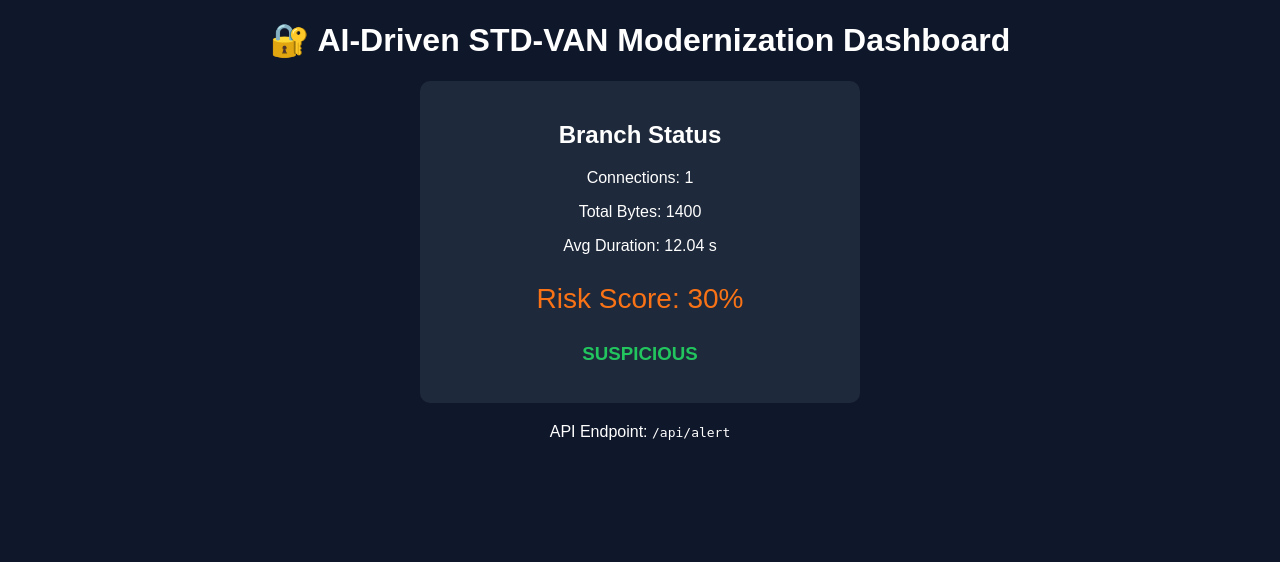
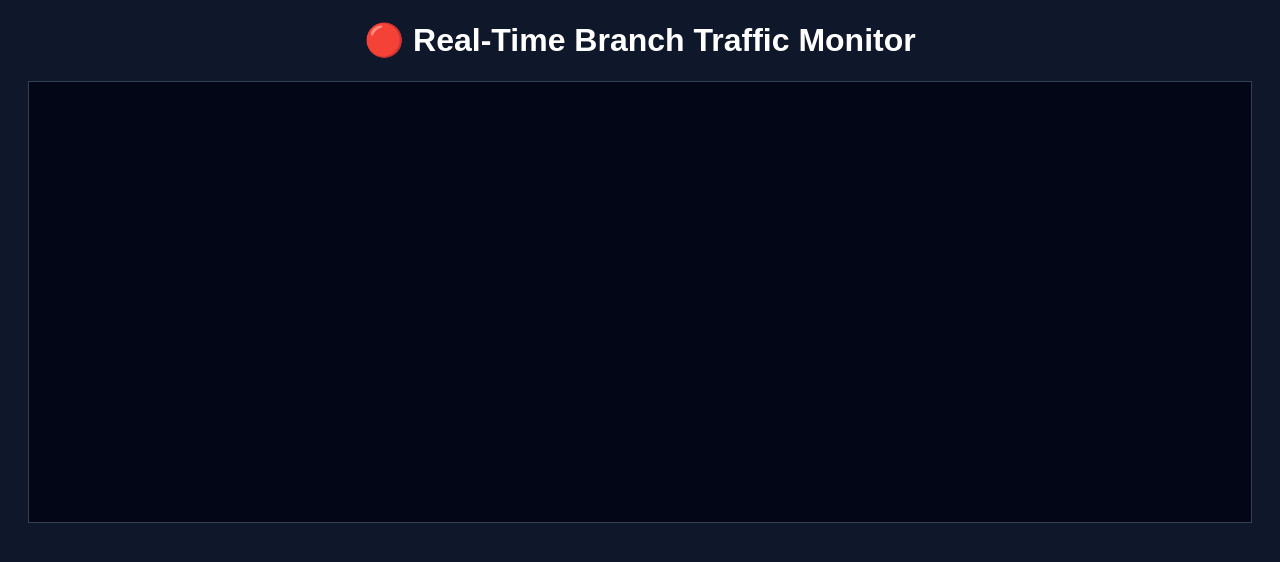
Before and after one commit to Perera1325/stdvan-modernization-lab, a Flask app: page / in a window 1280 px wide. Shown: the top 562 px of the page. Run offline with Flask 3, Linux system fonts and the light colour scheme; data that the repository does not hold is empty.

Commit message:
Day 6: Implemented real-time Zeek telemetry streaming and live SOC dashboard

```diff
--- a/dashboard/app.py
+++ b/dashboard/app.py
@@ -1,60 +1,30 @@
-from flask import Flask, jsonify, render_template
-import pandas as pd
-import os
+from flask import Flask, Response, render_template
+import subprocess
 
 app = Flask(__name__)
 
-REPORT_PATH = "../docs/traffic_report.csv"
+def stream_docker_logs():
+    """
+    Read Zeek logs directly from HQ container in real-time.
+    """
+    cmd = ["docker", "exec", "-i", "hq-core", "tail", "-f", "/conn.log"]
+    process = subprocess.Popen(cmd, stdout=subprocess.PIPE, text=True)
 
-
-def load_data():
-    if not os.path.exists(REPORT_PATH):
-        return None
-
-    df = pd.read_csv(REPORT_PATH)
-    total_bytes = df["bytes"].sum()
-    avg_duration = df["duration"].mean()
-
-    risk_score = 0
-    if len(df) > 50:
-        risk_score += 30
-    if avg_duration > 5:
-        risk_score += 30
-    if total_bytes > 500000:
-        risk_score += 40
-
-    status = "NORMAL"
-    if risk_score >= 60:
-        status = "HIGH RISK"
-    elif risk_score >= 30:
-        status = "SUSPICIOUS"
-
-    return {
-        "connections": len(df),
-        "total_bytes": int(total_bytes),
-        "avg_duration": round(avg_duration, 2),
-        "risk_score": risk_score,
-        "status": status
-    }
+    for line in iter(process.stdout.readline, ""):
+        if line.startswith("#") or line.strip() == "":
+            continue
+        yield f"data: {line}\n\n"
 
 
 @app.route("/")
-def dashboard():
-    data = load_data()
-    return render_template("index.html", data=data)
+def index():
+    return render_template("index.html")
 
 
-# 🔔 WSO2-READY ALERT ENDPOINT
-@app.route("/api/alert")
-def alert_api():
-    data = load_data()
-    return jsonify({
-        "branch": "Branch-01",
-        "risk_score": data["risk_score"],
-        "status": data["status"],
-        "message": "Automated Risk Evaluation from AI Engine"
-    })
+@app.route("/stream")
+def stream():
+    return Response(stream_docker_logs(), mimetype="text/event-stream")
 
 
 if __name__ == "__main__":
-    app.run(debug=True, port=5000)
+    app.run(debug=True, threaded=True)
--- a/dashboard/templates/index.html
+++ b/dashboard/templates/index.html
@@ -1,33 +1,36 @@
 <!DOCTYPE html>
 <html>
 <head>
-    <title>Secure SD-WAN Cyber Dashboard</title>
+    <title>Live Cyber Monitor</title>
     <style>
-        body { font-family: Arial; background:#0f172a; color:white; text-align:center; }
-        .card { background:#1e293b; padding:20px; margin:20px auto; width:400px; border-radius:10px; }
-        .risk { font-size:28px; color:#f97316; }
-        .normal { color:#22c55e; }
-        .high { color:#ef4444; }
+        body { background:#0f172a; color:white; font-family:Arial; }
+        h1 { text-align:center; }
+        #logbox {
+            background:#020617;
+            padding:20px;
+            height:400px;
+            overflow:auto;
+            border:1px solid #334155;
+            margin:20px;
+            font-size:13px;
+        }
     </style>
 </head>
 <body>
 
-<h1>🔐 AI-Driven STD-VAN Modernization Dashboard</h1>
+<h1>🔴 Real-Time Branch Traffic Monitor</h1>
 
-<div class="card">
-    <h2>Branch Status</h2>
-    <p>Connections: {{data.connections}}</p>
-    <p>Total Bytes: {{data.total_bytes}}</p>
-    <p>Avg Duration: {{data.avg_duration}} s</p>
+<div id="logbox"></div>
 
-    <p class="risk">Risk Score: {{data.risk_score}}%</p>
+<script>
+    const logbox = document.getElementById("logbox");
+    const source = new EventSource("/stream");
 
-    <h3 class="{% if data.status=='HIGH RISK' %}high{% else %}normal{% endif %}">
-        {{data.status}}
-    </h3>
-</div>
-
-<p>API Endpoint: <code>/api/alert</code></p>
+    source.onmessage = function(event) {
+        logbox.innerHTML += event.data + "<br>";
+        logbox.scrollTop = logbox.scrollHeight;
+    };
+</script>
 
 </body>
 </html>
```
